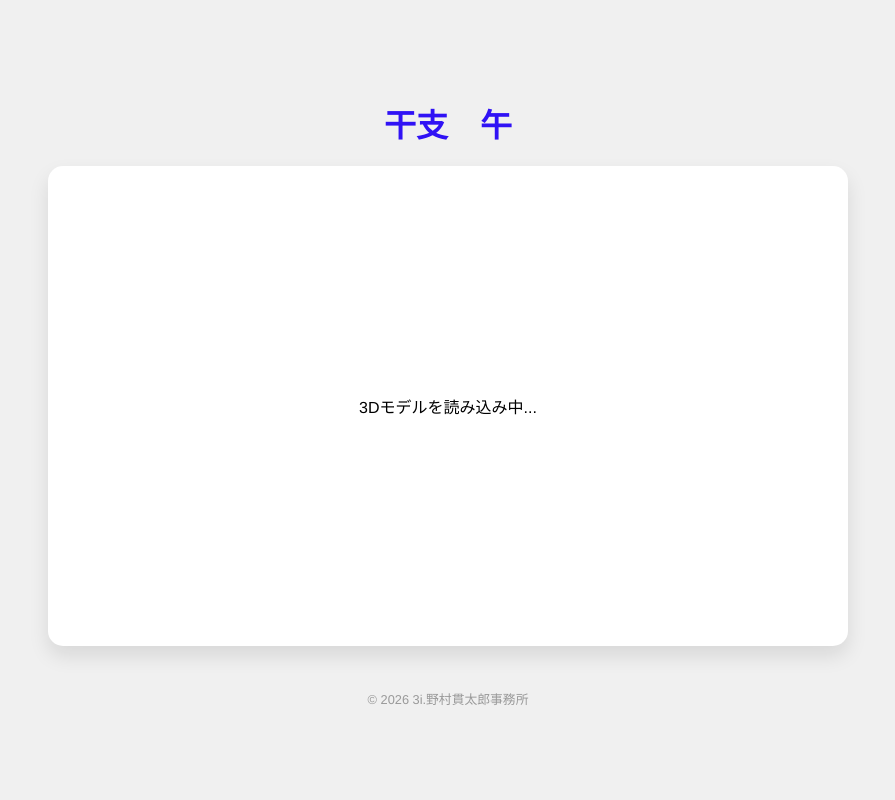
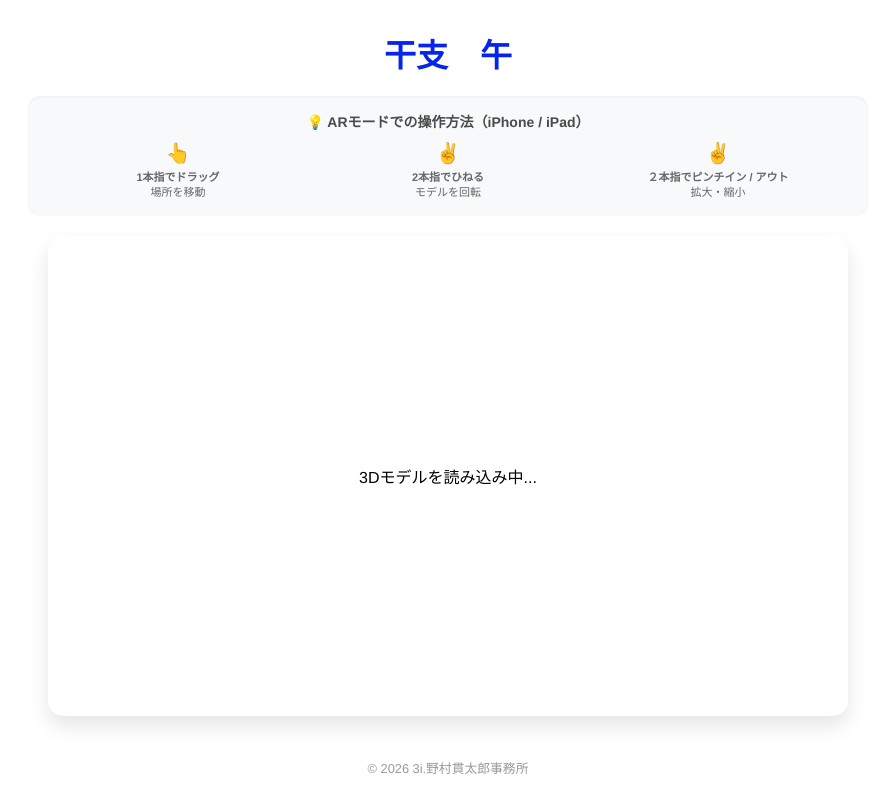
Before and after one commit to kantarohub/etouma, a plain HTML site: page index.html in a window 1280 px wide. Shown: the whole page, without its empty margins (192-1087 px from the left). Drawn offline with Linux system fonts and the light colour scheme; some packages are replaced by stand-ins of ours; a script that the page names is missing.

Commit message:
AR操作追加

```diff
--- a/index.html
+++ b/index.html
@@ -11,6 +11,24 @@
 <body>
     <!-- タイトル -->
     <h1>干支　午</h1>
+
+    <div class="guide-container">
+        <h2>💡 ARモードでの操作方法（iPhone / iPad）</h2>
+        <div class="guide-grid">
+            <div class="guide-item">
+                <span class="icon">👆</span>
+                <p><strong>1本指でドラッグ</strong><br>場所を移動</p>
+            </div>
+            <div class="guide-item">
+                <span class="icon">✌️</span>
+                <p><strong>2本指でひねる</strong><br>モデルを回転</p>
+            </div>
+            <div class="guide-item">
+                <span class="icon">✌️</span>
+                <p><strong>２本指でピンチイン / アウト</strong><br>拡大・縮小</p>
+            </div>
+        </div>
+    </div>
 
     <!-- 3Dモデル -->
     <model-viewer
--- a/style.css
+++ b/style.css
@@ -6,14 +6,14 @@
     justify-content: center;
     align-items: center;
     min-height: 100vh;
-    background-color: #f0f0f0;
+    background-color: #ffffff;
     font-family: "Helvetica Neue", Arial, "Hiragino Kaku Gothic ProN", "Hiragino Sans", Meiryo, sans-serif;
 }
 
 /* タイトルの設定（画面幅に合わせてサイズが自動調整されます） */
 h1 {
     font-size: clamp(24px, 5vw, 32px);
-    color: #2707f5f4;
+    color: #0524ed;
     font-weight: bold;
     margin: 20px 0;
     text-align: center;
@@ -40,9 +40,64 @@
     }
 }
 
-/*　フッター　*/
+/* --- 💡 追加：操作説明ガイドのスタイル --- */
+.guide-container {
+    width: 90%;
+    max-width: 800px;
+    background-color: #f8f9fa; /* 薄いグレーの背景で区切る */
+    border-radius: 12px;
+    padding: 15px 20px;
+    margin-bottom: 20px; /* 3Dモデルとの間隔 */
+    box-shadow: inset 0 1px 3px rgba(0,0,0,0.05);
+}
+
+.guide-container h2 {
+    font-size: 14px;
+    color: #4a4a4a;
+    margin: 0 0 10px 0;
+    text-align: center;
+}
+
+.guide-grid {
+    display: flex;
+    justify-content: space-around;
+    gap: 10px;
+}
+
+.guide-item {
+    display: flex;
+    flex-direction: column;
+    align-items: center;
+    text-align: center;
+    flex: 1;
+}
+
+.guide-item .icon {
+    font-size: 20px;
+    margin-bottom: 5px;
+}
+
+.guide-item p {
+    font-size: 11px;
+    color: #666666;
+    margin: 0;
+    line-height: 1.4;
+}
+
+/* スマホ用のレスポンシブ微調整 */
+@media (max-width: 600px) {
+    .guide-container {
+        width: 95%;
+        padding: 12px 10px;
+    }
+    .guide-item p {
+        font-size: 10px; /* スマホでは文字を少し小さくして収める */
+    }
+}
+
+/* フッター */
 footer {
     margin-top: 30px;
     font-size: 0.8rem;
-    color:#999;
+    color: #999;
 }
```
